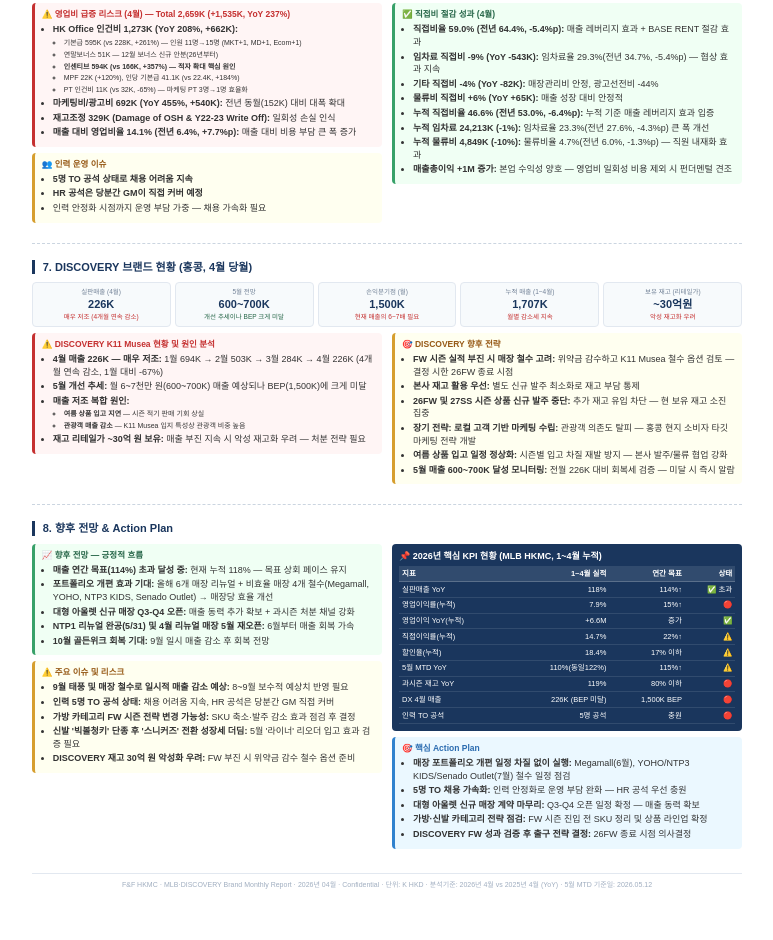
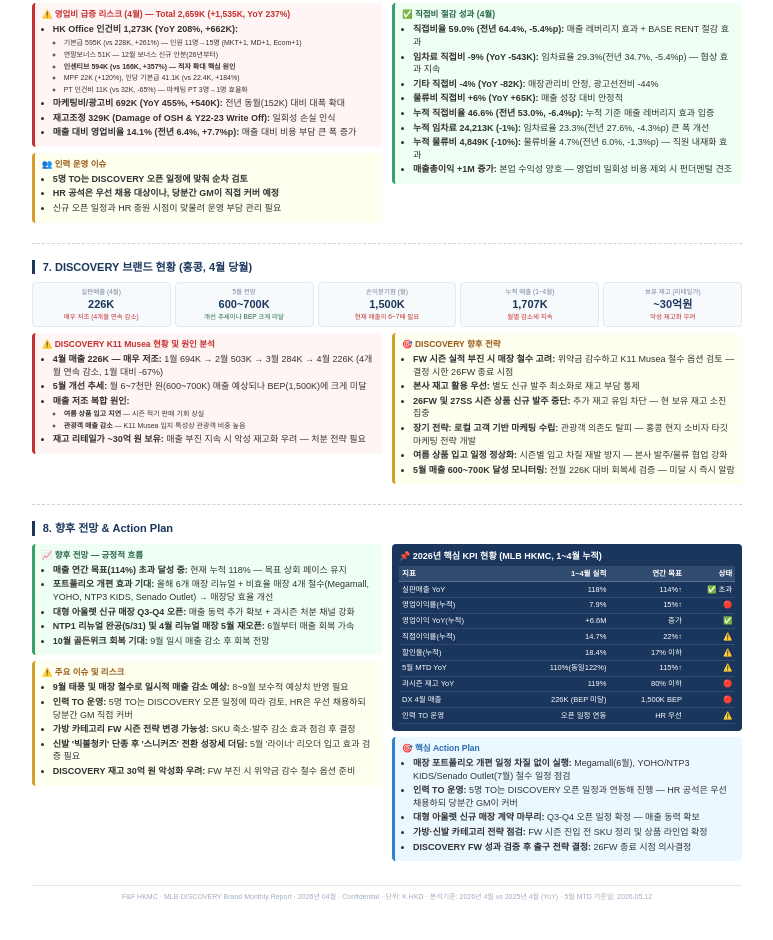
Before and after one commit to zbwbabe-source/hkmc_summary_report, a plain HTML site: page index.html in a window 1280 px wide. Shown: the part 2075-3015 px from the top of the page, without its empty margins (253-1026 px from the left). Drawn offline with Linux system fonts and the light colour scheme.

Commit message:
Clarify staffing plan assumptions

```diff
--- a/index.html
+++ b/index.html
@@ -498,9 +498,9 @@
       <div class="box box-yellow">
         <div class="box-title yellow">👥 인력 운영 이슈</div>
         <ul>
-          <li><b>5명 TO 공석 상태로 채용 어려움 지속</b></li>
-          <li><b>HR 공석은 당분간 GM이 직접 커버 예정</b></li>
-          <li>인력 안정화 시점까지 운영 부담 가중 — 채용 가속화 필요</li>
+          <li><b>5명 TO는 DISCOVERY 오픈 일정에 맞춰 순차 검토</b></li>
+          <li><b>HR 공석은 우선 채용 대상이나, 당분간 GM이 직접 커버 예정</b></li>
+          <li>신규 오픈 일정과 HR 충원 시점이 맞물려 운영 부담 관리 필요</li>
         </ul>
       </div>
     </div>
@@ -607,7 +607,7 @@
         <div class="box-title yellow">⚠️ 주요 이슈 및 리스크</div>
         <ul>
           <li><b>9월 태풍 및 매장 철수로 일시적 매출 감소 예상:</b> 8~9월 보수적 예상치 반영 필요</li>
-          <li><b>인력 5명 TO 공석 상태:</b> 채용 어려움 지속, HR 공석은 당분간 GM 직접 커버</li>
+          <li><b>인력 TO 운영:</b> 5명 TO는 DISCOVERY 오픈 일정에 따라 검토, HR은 우선 채용하되 당분간 GM 직접 커버</li>
           <li><b>가방 카테고리 FW 시즌 전략 변경 가능성:</b> SKU 축소·발주 감소 효과 점검 후 결정</li>
           <li><b>신발 '빅볼청키' 단종 후 '스니커즈' 전환 성장세 더딤:</b> 5월 '라이너' 리오더 입고 효과 검증 필요</li>
           <li><b>DISCOVERY 재고 30억 원 악성화 우려:</b> FW 부진 시 위약금 감수 철수 옵션 준비</li>
@@ -632,14 +632,14 @@
           <tr><td style="border-color:rgba(255,255,255,0.1);">5월 MTD YoY</td><td style="border-color:rgba(255,255,255,0.1);" class="num">110%(동일122%)</td><td style="border-color:rgba(255,255,255,0.1);" class="num">115%↑</td><td style="border-color:rgba(255,255,255,0.1);" class="num">⚠️</td></tr>
           <tr><td style="border-color:rgba(255,255,255,0.1);">과시즌 재고 YoY</td><td style="border-color:rgba(255,255,255,0.1);" class="num">119%</td><td style="border-color:rgba(255,255,255,0.1);" class="num">80% 이하</td><td style="border-color:rgba(255,255,255,0.1);" class="num">🔴</td></tr>
           <tr><td style="border-color:rgba(255,255,255,0.1);">DX 4월 매출</td><td style="border-color:rgba(255,255,255,0.1);" class="num">226K (BEP 미달)</td><td style="border-color:rgba(255,255,255,0.1);" class="num">1,500K BEP</td><td style="border-color:rgba(255,255,255,0.1);" class="num">🔴</td></tr>
-          <tr><td style="border-color:rgba(255,255,255,0.1);">인력 TO 공석</td><td style="border-color:rgba(255,255,255,0.1);" class="num">5명 공석</td><td style="border-color:rgba(255,255,255,0.1);" class="num">충원</td><td style="border-color:rgba(255,255,255,0.1);" class="num">🔴</td></tr>
+          <tr><td style="border-color:rgba(255,255,255,0.1);">인력 TO 운영</td><td style="border-color:rgba(255,255,255,0.1);" class="num">오픈 일정 연동</td><td style="border-color:rgba(255,255,255,0.1);" class="num">HR 우선</td><td style="border-color:rgba(255,255,255,0.1);" class="num">⚠️</td></tr>
         </table>
       </div>
       <div class="box box-blue" style="margin-top:6px;">
         <div class="box-title blue">🎯 핵심 Action Plan</div>
         <ul>
           <li><b>매장 포트폴리오 개편 일정 차질 없이 실행:</b> Megamall(6월), YOHO/NTP3 KIDS/Senado Outlet(7월) 철수 일정 점검</li>
-          <li><b>5명 TO 채용 가속화:</b> 인력 안정화로 운영 부담 완화 — HR 공석 우선 충원</li>
+          <li><b>인력 TO 운영:</b> 5명 TO는 DISCOVERY 오픈 일정과 연동해 진행 — HR 공석은 우선 채용하되 당분간 GM이 커버</li>
           <li><b>대형 아울렛 신규 매장 계약 마무리:</b> Q3-Q4 오픈 일정 확정 — 매출 동력 확보</li>
           <li><b>가방·신발 카테고리 전략 점검:</b> FW 시즌 진입 전 SKU 정리 및 상품 라인업 확정</li>
           <li><b>DISCOVERY FW 성과 검증 후 출구 전략 결정:</b> 26FW 종료 시점 의사결정</li>
```
